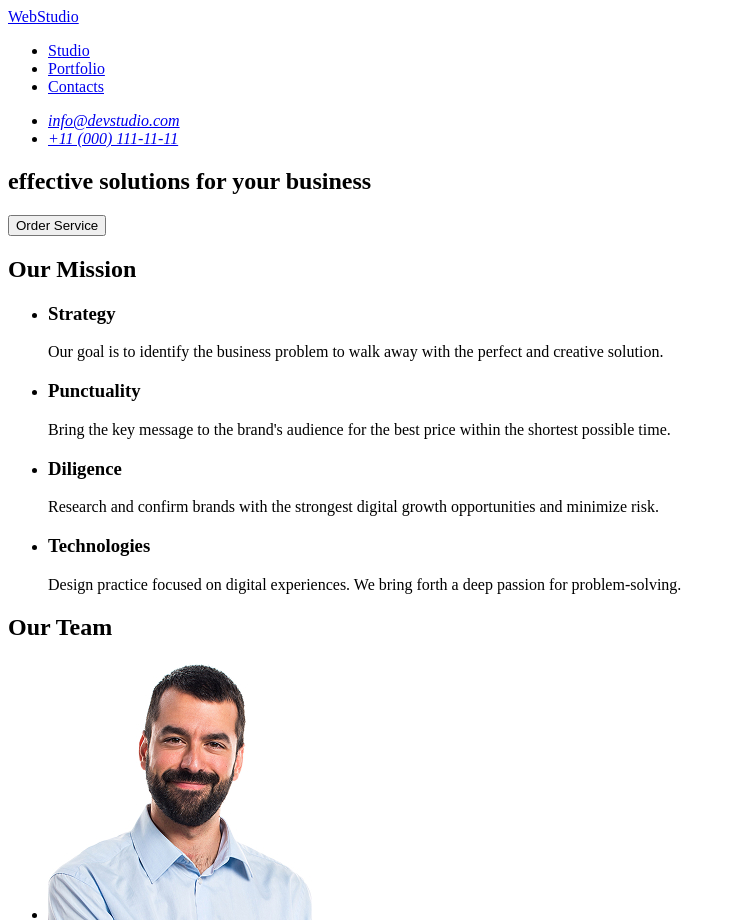
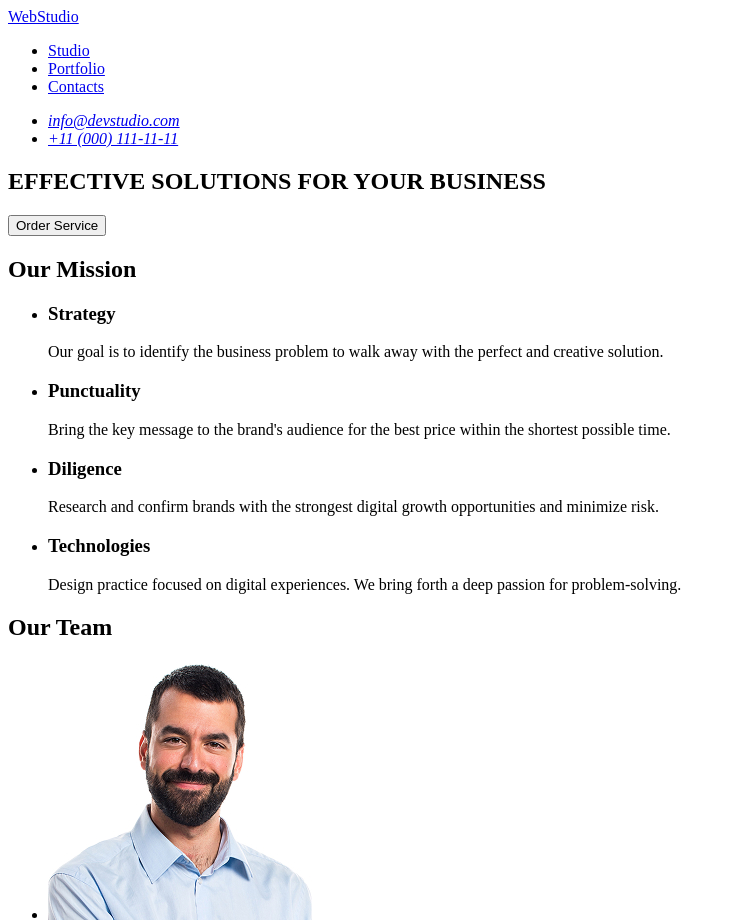
Before and after one commit to sevimaksungur/goit-markup-hw-01, a plain HTML site: page index.html in a window 1280 px wide. Shown: the top 923 px of the page, without its empty margins (0-736 px from the left). Drawn offline with Linux system fonts and the light colour scheme.

Commit message:
initialized5

```diff
--- a/index.html
+++ b/index.html
@@ -31,7 +31,7 @@ for Your Business" />
     </header>
     <main>
         <section>
-            <h1>effective solutions for your business</h1>
+            <h1>EFFECTIVE SOLUTIONS FOR YOUR BUSINESS</h1>
             <button type="button">Order Service</button>
         </section>
         <section>
```
